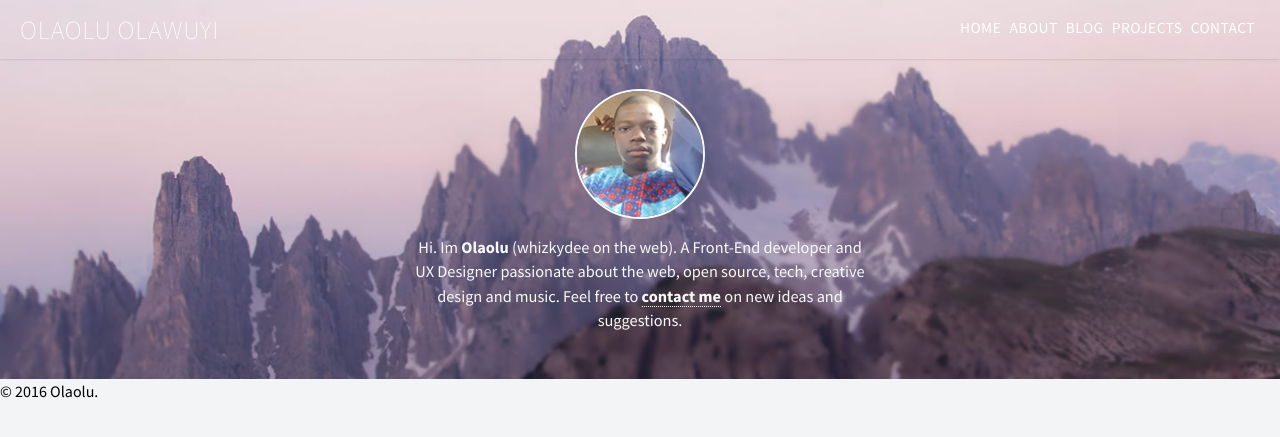
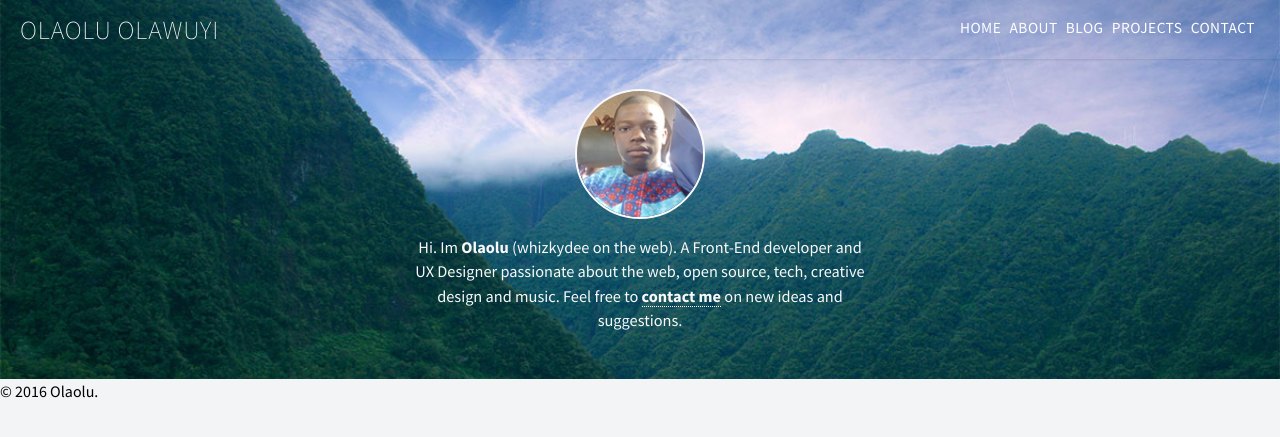
Before and after one commit to whizkydee/old-site, a Jekyll site: the page built from index.html, in a window 1280 px wide. Shown: the top 437 px of the page. Built offline with Jekyll 4.4.1, drawn with Linux system fonts in a browser that asks for light colours.

Commit message:
Update background for main_content

```diff
--- a/_layouts/default.html
+++ b/_layouts/default.html
@@ -7,7 +7,7 @@
 
    <div class="page-content">
       <section class="main_content">
-         <section class="about_content" style="background-image: url(img/bg.jpg); background-repeat: no-repeat; background-position: fixed; background-size: cover;">
+         <section class="about_content" style="background-image: url(img/bg2.jpg); background-repeat: no-repeat; background-position: fixed; background-size: cover;">
             {% include header.html %}
 
             {{ content }}
```
